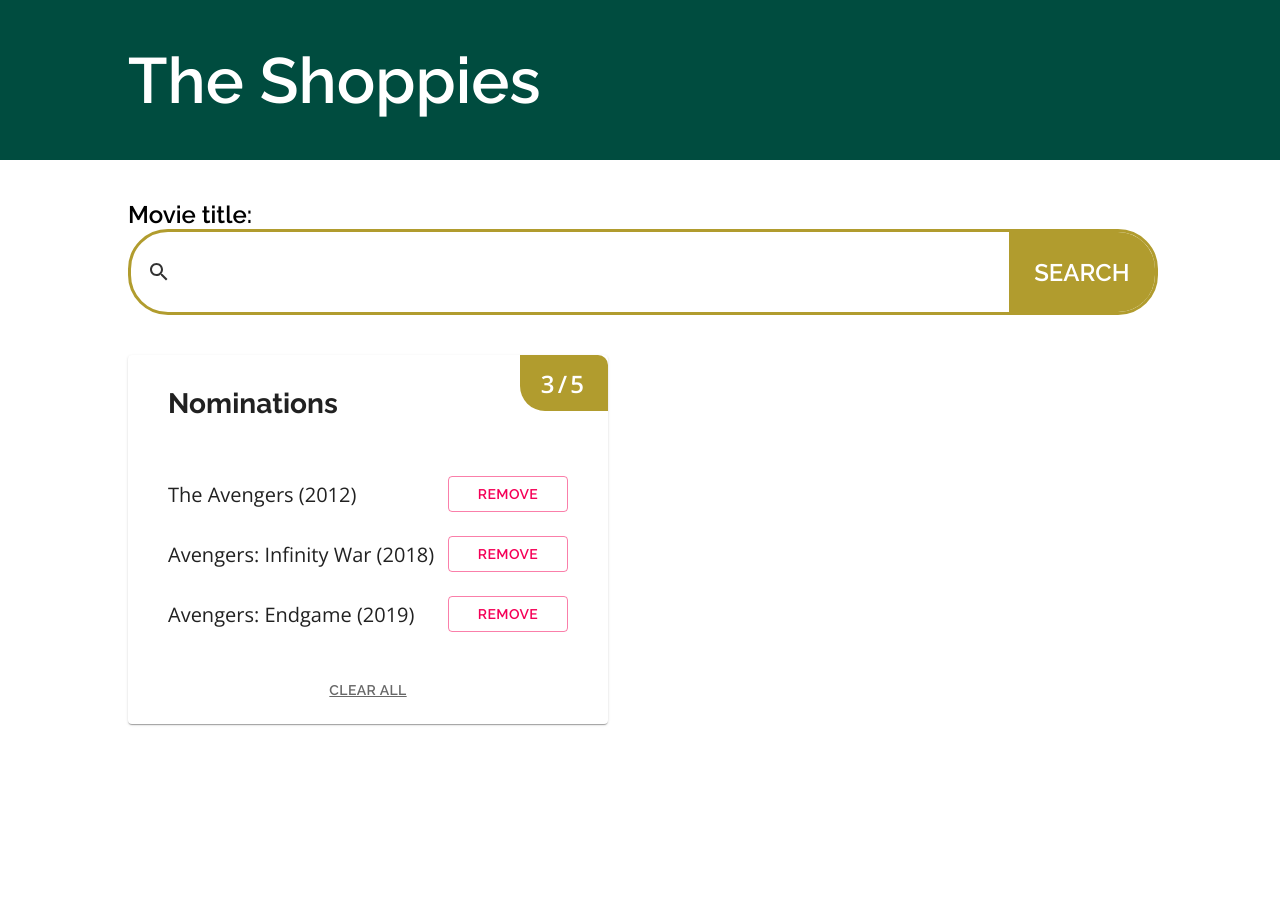
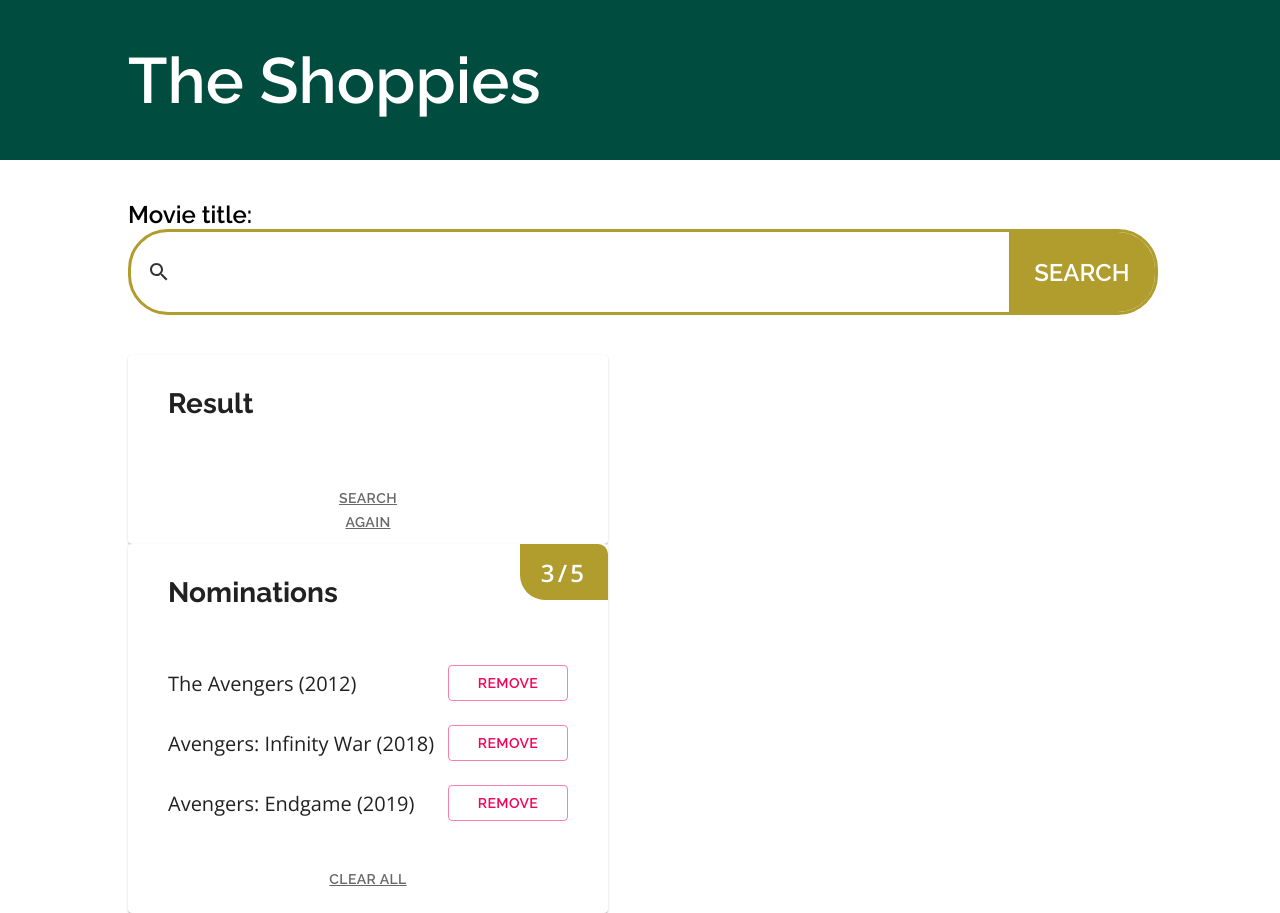
Before and after one commit to sandratoh/shoppies, a React (Create React App) app: page / in a window 1280 px wide. Before the commit the page ends 800 px from the top, so only its background shows below. Built offline with nearby package versions, Linux system fonts and the light colour scheme.

Commit message:
Add card component and connect with nomination list

```diff
--- a/src/components/App.tsx
+++ b/src/components/App.tsx
@@ -4,6 +4,7 @@ import SearchBar from './SearchBar';
 // Stylesheet
 import './App.scss';
 import NominationCard from './Nomination/NominationCard';
+import ResultCard from './Result/ResultCard';
 
 function App() {
   return (
@@ -16,6 +17,7 @@ function App() {
           <h3>Movie title:</h3>
           <SearchBar />
         </div>
+        <ResultCard />
         <NominationCard />
       </main>
     </div>
--- a/src/components/Result/Result.scss
+++ b/src/components/Result/Result.scss
@@ -0,0 +1,37 @@
+.result-card {
+  min-width: 480px;
+  width: 45%;
+
+  &:hover {
+    cursor: pointer;
+    filter: brightness(95%);
+  }
+}
+
+.result-card--header {
+  display: flex;
+  justify-content: space-between;
+
+  h2 {
+    padding: 32px 40px;
+  }
+}
+
+.result-card--footer {
+  margin: 16px 0;
+  width: 100%;
+  display: flex;
+  justify-content: center;
+}
+
+.result-card--list {
+  margin: 0 40px 40px;
+}
+
+.result-card--item {
+  align-items: center;
+  display: flex;
+  justify-content: space-between;
+  width: 100%;
+  margin: 24px 0;
+}
--- a/src/components/Result/ResultCard.tsx
+++ b/src/components/Result/ResultCard.tsx
@@ -0,0 +1,31 @@
+// Component
+import Button from '../Button';
+import ResultCardList from './ResultCardList';
+
+// Material UI Component
+import Card from '@material-ui/core/Card';
+
+// Stylesheet
+import './Result.scss';
+
+export const ResultCard = () => {
+  return (
+    <Card className="result-card">
+      <div className="result-card--header">
+        <h2>Result</h2>
+      </div>
+      <ResultCardList />
+      <div className="result-card--footer">
+        <Button
+          variant="text"
+          link
+          onClick={() => console.log('button clicked')}
+        >
+          Search Again
+        </Button>
+      </div>
+    </Card>
+  );
+};
+
+export default ResultCard;
--- a/src/components/Result/ResultCardList.tsx
+++ b/src/components/Result/ResultCardList.tsx
@@ -0,0 +1,31 @@
+// Libraries
+import { useContext } from 'react';
+
+// Component
+import ResultCardListItem from './ResultCardListItem';
+
+// Helpers
+import { IMovie, MovieContext } from '../../Provider/MovieDataProvider';
+
+// Stylesheet
+import './Result.scss';
+
+export const ResultCardList = () => {
+  const { searchResult } = useContext(MovieContext);
+
+  const movies = searchResult.map((movie: IMovie) => {
+    return (
+      <ResultCardListItem
+        {...movie}
+        key={movie.imdbID}
+        // id={movie.imdbID}
+        // title={movie.Title}
+        // year={parseInt(movie.Year)}
+      />
+    );
+  });
+
+  return <section className="result-card--list">{movies}</section>;
+};
+
+export default ResultCardList;
--- a/src/components/Result/ResultCardListItem.tsx
+++ b/src/components/Result/ResultCardListItem.tsx
@@ -0,0 +1,36 @@
+// Libraries
+import { useContext } from 'react';
+
+// Component
+import Button from '../Button';
+
+// Helper
+import { IMovie, MovieContext } from '../../Provider/MovieDataProvider';
+
+// Stylesheet
+import './Result.scss';
+
+export const ResultCardListItem: React.FC<IMovie> = props => {
+  const { nominations, setNominations } = useContext(MovieContext);
+
+  const handleNominate = (movie: IMovie) => {
+    setNominations(prev => [...prev, movie]);
+  };
+
+  console.log('nominations in list item', nominations);
+
+  return (
+    <section className="result-card--item">
+      <p>{`${props.Title} (${props.Year})`}</p>
+      <Button
+        nominate
+        variant="contained"
+        color="primary"
+        onClick={() => handleNominate(props)}
+      >
+        Nominate
+      </Button>
+    </section>
+  );
+};
+export default ResultCardListItem;
```
